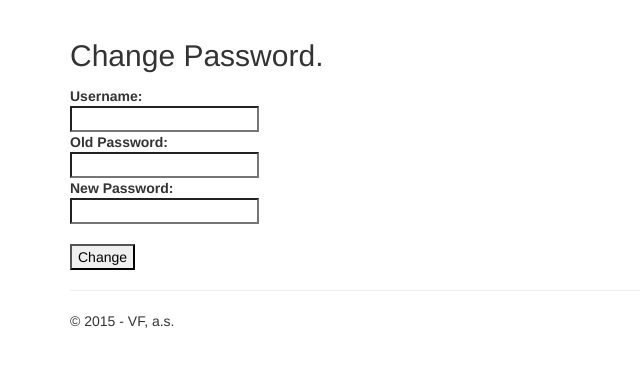
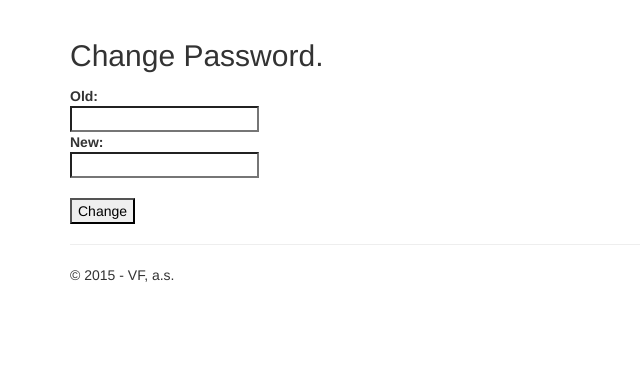
Before and after one commit to honzakuzel1989/vflv, a Flask app: page /passwd in a window 1280 px wide. Shown: the part 51-418 px from the top of the page, without its empty margins (0-640 px from the left). Run offline with Flask 2, Linux system fonts and the light colour scheme; the visitor is signed in with stand-in values (Sample User, id 1); parts of the project's set-up code (start-up, migrations or seed data) failed here and were passed over; some libraries are stand-ins or nearby versions.

Commit message:
Odstraneni nutnosti zadavat username pri zmene hesla - bere se od aktualne prihlaseneho uzivatele.

```diff
--- a/LunchVoting/LunchVoting/templates/passwd.html
+++ b/LunchVoting/LunchVoting/templates/passwd.html
@@ -4,11 +4,9 @@
 
 <form action="{{ url_for('passwd') }}" method="post">
     <dl>
-        <dt>Username:
-        <dd><input type="text" name="username">
-        <dt>Old Password:
+        <dt>Old:
         <dd><input type="password" name="oldpassword">
-        <dt>New Password:
+        <dt>New:
         <dd><input type="password" name="newpassword">
     </dl>
     <input type="submit" value="Change">
--- a/LunchVoting/LunchVoting/views.py
+++ b/LunchVoting/LunchVoting/views.py
@@ -203,7 +203,7 @@ def passwd():
     error = None
     if request.method == 'POST':
         pass
-        retval, error = check_auth(request.form['username'], request.form['oldpassword'])
+        retval, error = check_auth(__get_logged_user(), request.form['oldpassword'])
         if retval:
             new_pass = request.form['newpassword']
             retval, error = __verify_password(new_pass)
```
